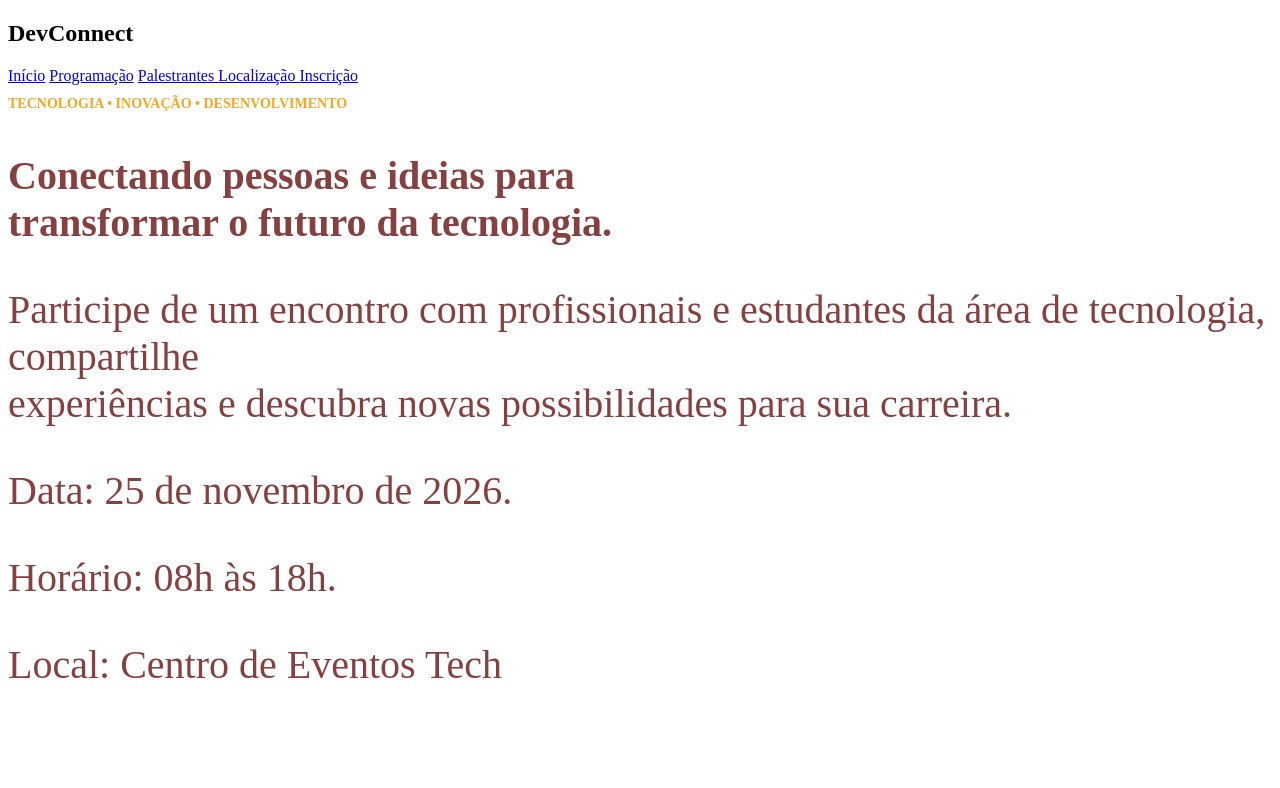
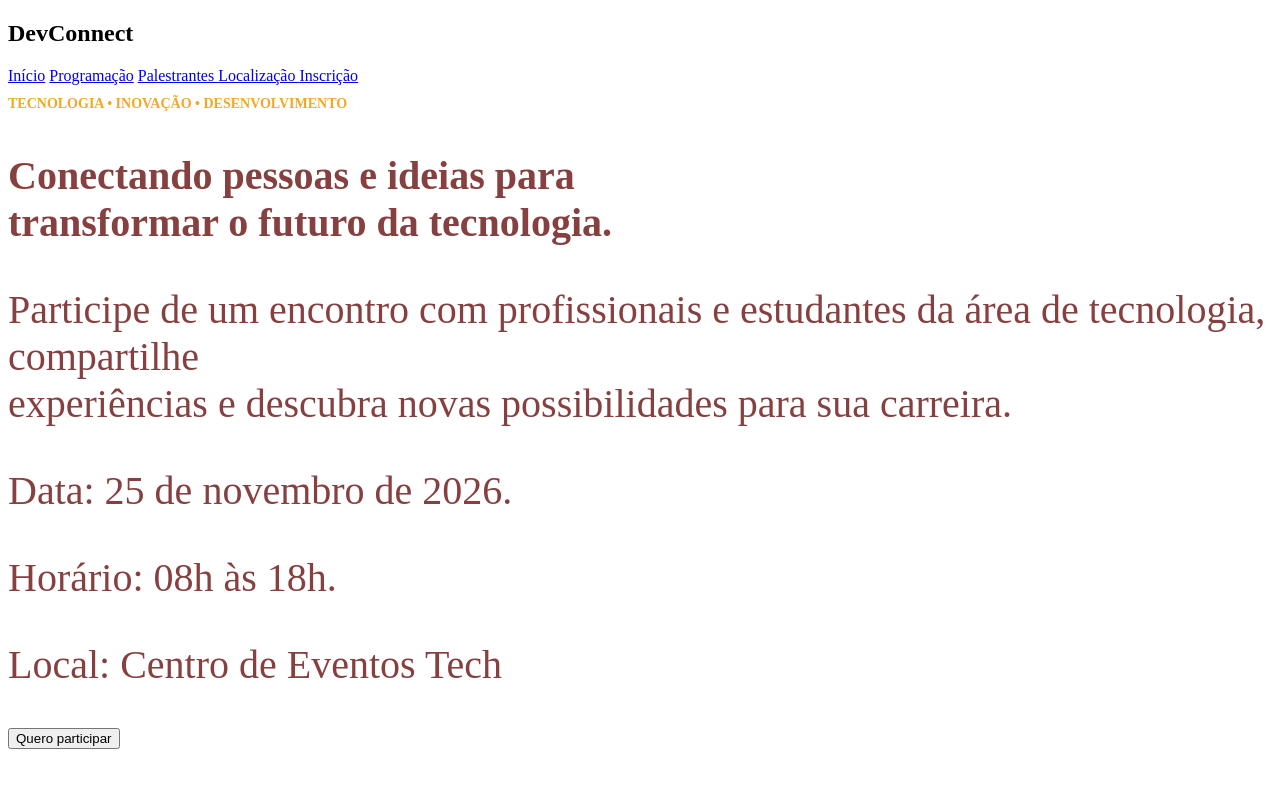
Before and after one commit to marianavprado-crypto/devconnect, a plain HTML site: page index.html in a window 1280 px wide. Drawn offline with Linux system fonts and the light colour scheme.

Commit message:
feat: finalizei o botao

```diff
--- a/index.html
+++ b/index.html
@@ -22,9 +22,12 @@
             <p id="texto2">Participe de um encontro com profissionais e estudantes da área de
                 tecnologia, compartilhe <br> experiências e descubra novas possibilidades para sua
                 carreira. </p>
-                <p>Data: 25 de novembro de 2026. </p>
+                <div id="informacoes"> <p>Data: 25 de novembro de 2026. </p>
                 <p>Horário: 08h às 18h. </p>
                 <p>Local: Centro de Eventos Tech</p>
+                <button>Quero participar </button>
+            </div>
+
         </div>
     </header>
 </body>
--- a/style.css
+++ b/style.css
@@ -1,4 +1,5 @@
 .inicio{
+    background-color: #163A5F;
     display: flex;
     gap: 0;
     align-items: center;
@@ -26,3 +27,12 @@ p{
      font-size: 16px;
     color: rgb(135, 64, 64);
 }
+.informacoes{
+       font-size: 12px;
+    display: flex;
+}
+button{
+    display: inline;
+    list-style-type: none
+    color: #F5A623;
+}
```
